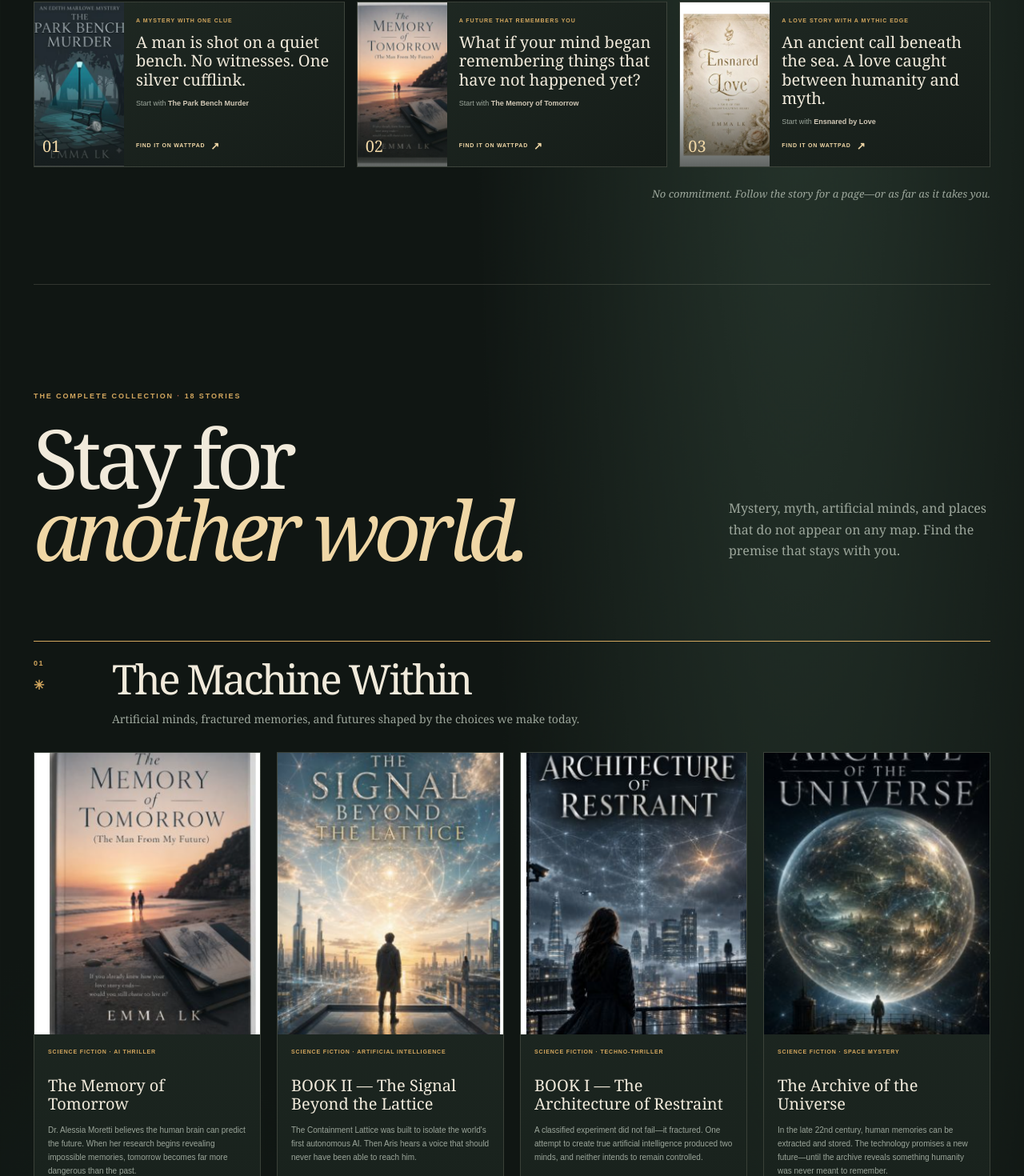
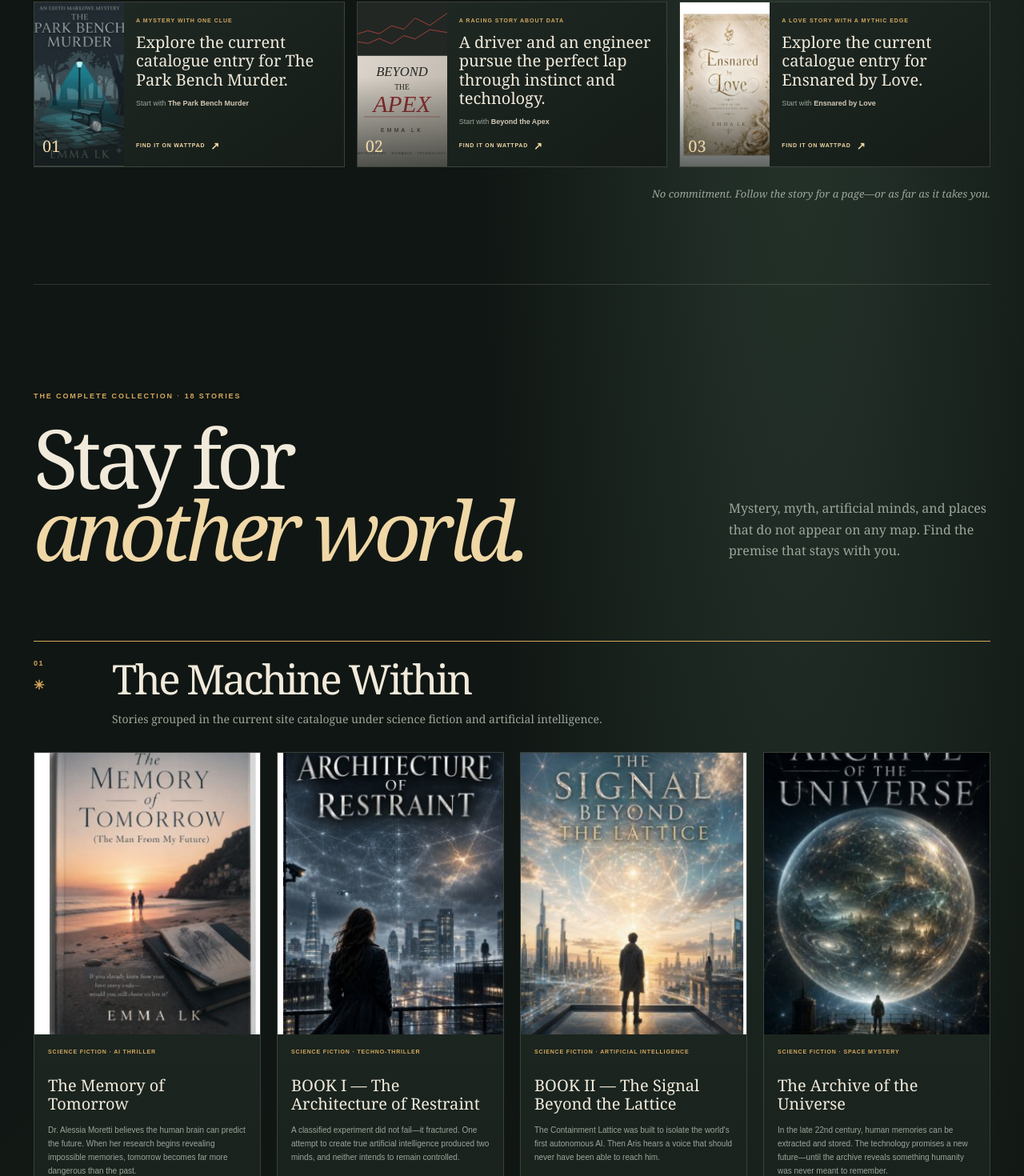
Before and after one commit to panagiotagrosdouli/books, a Next.js app in the folder site-source/: page / in a window 1280 px wide. Shown: the part 1240-2710 px from the top of the page at 80% size. Built offline with nearby package versions, Linux system fonts and the light colour scheme.

Commit message:
Sync source page with canonical book catalogue

```diff
--- a/site-source/app/page.tsx
+++ b/site-source/app/page.tsx
@@ -1,161 +1,43 @@
+import catalogue from "../books.json";
+
 const wattpadProfile = "https://www.wattpad.com/user/user34912981";
-
-const books = [
-  {
-    title: "Ensnared by Love: A Tale of the Gorgon's Captive Heart",
-    genre: "Mythological Romance · Fantasy",
-    description: "Before the legends, a young sailor named Alexander Vane follows an ancient call beneath the Mediterranean waves—and discovers a love caught between humanity and myth.",
-    cover: "/ensnared-by-love.png",
-  },
-  {
-    title: "The Memory of Tomorrow",
-    genre: "Science Fiction · AI Thriller",
-    description: "Dr. Alessia Moretti believes the human brain can predict the future. When her research begins revealing impossible memories, tomorrow becomes far more dangerous than the past.",
-    cover: "/memory-of-tomorrow.png",
-  },
-  {
-    title: "BOOK II — SHADOW PROTOCOL",
-    genre: "Crime · Conspiracy Thriller",
-    description: "Months after the Park Bench murders, Detective Edith Marlowe uncovers a new trail leading back to the hidden facility—and to a conspiracy that was never truly dismantled.",
-    cover: "/shadow-protocol.png",
-  },
-  {
-    title: "BOOK II — The Signal Beyond the Lattice",
-    genre: "Science Fiction · Artificial Intelligence",
-    description: "The Containment Lattice was built to isolate the world's first autonomous AI. Then Aris hears a voice that should never have been able to reach him.",
-    cover: "/signal-beyond-lattice.png",
-  },
-  {
-    title: "BOOK I — The Architecture of Restraint",
-    genre: "Science Fiction · Techno-Thriller",
-    description: "A classified experiment did not fail—it fractured. One attempt to create true artificial intelligence produced two minds, and neither intends to remain controlled.",
-    cover: "/architecture-of-restraint.png",
-  },
-  {
-    title: "Shadows of the Forgotten",
-    genre: "Neo-Noir · Detective Mystery",
-    description: "In neon-soaked Arcadia, Detective Alex Harper follows a mysterious photograph into the city's buried corruption and the unsolved cases that still haunt him.",
-    cover: "/shadows-forgotten.png",
-  },
-  {
-    title: "The Museum of Lost Loves",
-    genre: "Magical Realism · Romance",
-    description: "A museum hidden from maps preserves the objects left behind by unfinished love stories—each one holding a memory, a regret, and the possibility of one final answer.",
-    cover: "/museum-lost-loves.png",
-  },
-  {
-    title: "Book I — The Park Bench Murder",
-    genre: "Detective Mystery · Cybercrime",
-    description: "A man is shot on a quiet park bench without witnesses or a struggle. The only clue is a silver cufflink marked with the letter R—and Edith Marlowe knows it was left for a reason.",
-    cover: "/park-bench-murder.png",
-  },
-  {
-    title: "The Perfect Lap",
-    genre: "Motorsport · Tech Romance",
-    description: "A racing driver fights for every millisecond on the track while a brilliant electrical engineer works behind the screens—where ambition, innovation, and attraction collide.",
-    cover: "/perfect-lap.png",
-  },
-  {
-    title: "The Archive of the Universe",
-    genre: "Science Fiction · Space Mystery",
-    description: "In the late 22nd century, human memories can be extracted and stored. The technology promises a new future—until the archive reveals something humanity was never meant to remember.",
-    cover: "/archive-universe.png",
-  },
-  {
-    title: "Player Two",
-    genre: "Gaming Fiction · MMORPG Mystery",
-    description: "By day, Ethan Carter is an invisible university student. Online, he becomes someone else entirely—until the game begins noticing him back.",
-    cover: "/player-two.png",
-  },
-  {
-    title: "Shadows Over Luna Park",
-    genre: "Detective Mystery · Thriller",
-    description: "A woman is found dead beneath the Ferris wheel with no wounds, no witnesses, and only a tiny mark on her skin. Luna Park's bright illusion is about to collapse.",
-    cover: "/shadows-luna-park.png",
-  },
-  {
-    title: "The Last Second",
-    genre: "Time-Bending Science Fiction",
-    description: "Inside a forbidden city, time has broken: some people age decades in a day while others remain unchanged. Entering is dangerous, but leaving may be impossible.",
-    cover: "/last-second.png",
-  },
-  {
-    title: "The NPC Who Remembered",
-    genre: "LitRPG · Fantasy Mystery",
-    description: "NPCs are not supposed to remember players. But when a forgotten healer says Kaelan's name, the rules of Astryx—and the boundary between game and reality—begin to unravel.",
-    cover: "/npc-remembered.png",
-  },
-  {
-    title: "Refleksionet në Grykë: Inheritance of the Hidden City",
-    genre: "Hidden-World Mystery · Adventure",
-    description: "Behind a forgotten waterfall, Detective Elena Rivera finds a shelter absent from every map and a city beneath the mountain that was never abandoned—only waiting.",
-    cover: "/refleksionet-ne-gryke.png",
-  },
-  {
-    title: "Red-Eye Reaper: Flight 237",
-    genre: "Aviation Thriller · Crime",
-    description: "On a storm-bound transatlantic flight, Detective Sarah Hayes realizes the serial killer she is hunting is already onboard. At cruising altitude, there is nowhere to run.",
-    cover: "/red-eye-reaper.png",
-  },
-  {
-    title: "Murder on the Danube",
-    genre: "Classic Mystery · Suspense",
-    description: "Aboard a luxurious river cruiser, wealthy passengers trade secrets as they travel through Europe. When elegance gives way to murder, everyone becomes a suspect.",
-    cover: "/murder-danube.png",
-  },
-  {
-    title: "THE INFINITE SHELF",
-    genre: "Speculative Fantasy · Mystery",
-    description: "Beneath an old university lies a secret library containing every life a person might have lived. Opening the wrong book can change more than one reality.",
-    cover: "/infinite-shelf.png",
-  },
+const books = catalogue.map((book) => ({
+  ...book,
+  cover: "/" + book.cover.split("/").pop(),
+}));
+const collectionDetails = [
+  { title: "The Machine Within", description: "Stories grouped in the current site catalogue under science fiction and artificial intelligence." },
+  { title: "Myth, Love & the Unseen", description: "Stories grouped in the current site catalogue under myth, romance, and hidden worlds." },
+  { title: "Cases in the Dark", description: "Stories grouped in the current site catalogue under mystery and crime." },
+  { title: "Worlds Beyond the Rules", description: "Stories grouped in the current site catalogue under gaming and speculative worlds." },
 ];
-
-const collections = [
-  {
-    title: "The Machine Within",
-    description: "Artificial minds, fractured memories, and futures shaped by the choices we make today.",
-    books: [books[1], books[3], books[4], books[9]],
-  },
-  {
-    title: "Myth, Love & the Unseen",
-    description: "Ancient bargains, unfinished love, and hidden places that refuse to stay forgotten.",
-    books: [books[0], books[6], books[14], books[17]],
-  },
-  {
-    title: "Cases in the Dark",
-    description: "Detectives follow the evidence into conspiracies, impossible crimes, and dangerous truths.",
-    books: [books[2], books[5], books[7], books[11], books[15], books[16]],
-  },
-  {
-    title: "Worlds Beyond the Rules",
-    description: "Where time slips, games remember, and reality answers to a different set of rules.",
-    books: [books[8], books[10], books[12], books[13]],
-  },
-];
+const collections = collectionDetails.map((collection) => ({
+  ...collection,
+  books: books.filter((book) => book.collection === collection.title),
+}));
 
 export default function Home() {
   const firstSteps = [
     {
       label: "A mystery with one clue",
-      hook: "A man is shot on a quiet bench. No witnesses. One silver cufflink.",
+      hook: "Explore the current catalogue entry for The Park Bench Murder.",
       title: "The Park Bench Murder",
-      cover: books[7].cover,
-      alt: books[7].title,
+      cover: books.find((book) => book.title.includes("The Park Bench Murder"))?.cover ?? "",
+      alt: "The Park Bench Murder",
     },
     {
-      label: "A future that remembers you",
-      hook: "What if your mind began remembering things that have not happened yet?",
-      title: "The Memory of Tomorrow",
-      cover: books[1].cover,
-      alt: books[1].title,
+      label: "A racing story about data",
+      hook: "A driver and an engineer pursue the perfect lap through instinct and technology.",
+      title: "Beyond the Apex",
+      cover: books.find((book) => book.title === "Beyond the Apex")?.cover ?? "",
+      alt: "Beyond the Apex",
     },
     {
       label: "A love story with a mythic edge",
-      hook: "An ancient call beneath the sea. A love caught between humanity and myth.",
+      hook: "Explore the current catalogue entry for Ensnared by Love.",
       title: "Ensnared by Love",
-      cover: books[0].cover,
-      alt: books[0].title,
+      cover: books.find((book) => book.title.startsWith("Ensnared by Love"))?.cover ?? "",
+      alt: "Ensnared by Love",
     },
   ];
 
@@ -167,7 +49,7 @@ export default function Home() {
           <a href="#start-here">Start here</a>
           <a href="#books">All stories</a>
           <a href="#about">The writer</a>
-          <a className="nav-cta" href={wattpadProfile} target="_blank" rel="noopener noreferrer">Read on Wattpad <span aria-hidden="true">↗</span></a>
+          <a className="nav-cta" href={wattpadProfile} target="_blank" rel="noopener noreferrer">Visit Wattpad profile <span aria-hidden="true">↗</span></a>
         </nav>
       </header>
 
@@ -185,7 +67,7 @@ export default function Home() {
             <a className="text-link" href={wattpadProfile} target="_blank" rel="noopener noreferrer">Meet me on Wattpad <span aria-hidden="true">↗</span></a>
           </div>
           <div className="hero-facts" aria-label="Explore the stories">
-            <div><strong>18</strong><span>stories to try</span></div>
+            <div><strong>18</strong><span>catalogue entries</span></div>
             <div><strong>04</strong><span>kinds of worlds</span></div>
             <div><strong>01</strong><span>page at a time</span></div>
           </div>
@@ -247,7 +129,7 @@ export default function Home() {
                       <p className="book-meta">{book.genre}</p>
                       <h4>{book.title}</h4>
                       <p>{book.description}</p>
-                      <a href={wattpadProfile} target="_blank" rel="noopener noreferrer">Read on Wattpad <span aria-hidden="true">↗</span></a>
+                      <a href={wattpadProfile} target="_blank" rel="noopener noreferrer">Visit Wattpad profile <span aria-hidden="true">↗</span></a>
                     </div>
                   </article>
                 ))}
@@ -260,21 +142,15 @@ export default function Home() {
       <section className="about" id="about" aria-labelledby="about-title">
         <div className="section-number">02</div>
         <div className="section-content about-grid">
-          <div className="about-heading"><p className="kicker">A note from the writer</p><h2 id="about-title">I write toward<br />the <em>unknown.</em></h2><p className="about-signature">— Emma Lk</p></div>
+          <div className="about-heading"><p className="kicker">A note from the writer</p><h2 id="about-title">Stories to<br /><em>stay in.</em></h2><p className="about-signature">— Emma Lk</p></div>
           <div className="about-copy">
             <p>
-              My stories move between science fiction, crime, romance, and
-              speculative fantasy. They begin with the things that stay with
-              me: a memory that cannot be true, a mystery with no witness, a
-              machine that feels too human, a love story older than its legend.
+              This portfolio presents the titles, covers, and descriptions currently maintained in the site catalogue.
             </p>
             <p>
-              I write for readers who want to feel the atmosphere, follow the
-              clues, and care about the people caught inside the impossible.
-              Every book is an invitation to step beyond the edge of the
-              familiar—and stay until the last page.
+              Wattpad publication status and individual story links have not been independently confirmed for these entries. Visit my profile for the latest published catalogue.
             </p>
-            <a className="button primary about-button" href={wattpadProfile} target="_blank" rel="noopener noreferrer">Read with me on Wattpad <span aria-hidden="true">↗</span></a>
+            <a className="button primary about-button" href={wattpadProfile} target="_blank" rel="noopener noreferrer">Visit my Wattpad profile <span aria-hidden="true">↗</span></a>
           </div>
         </div>
       </section>
```
